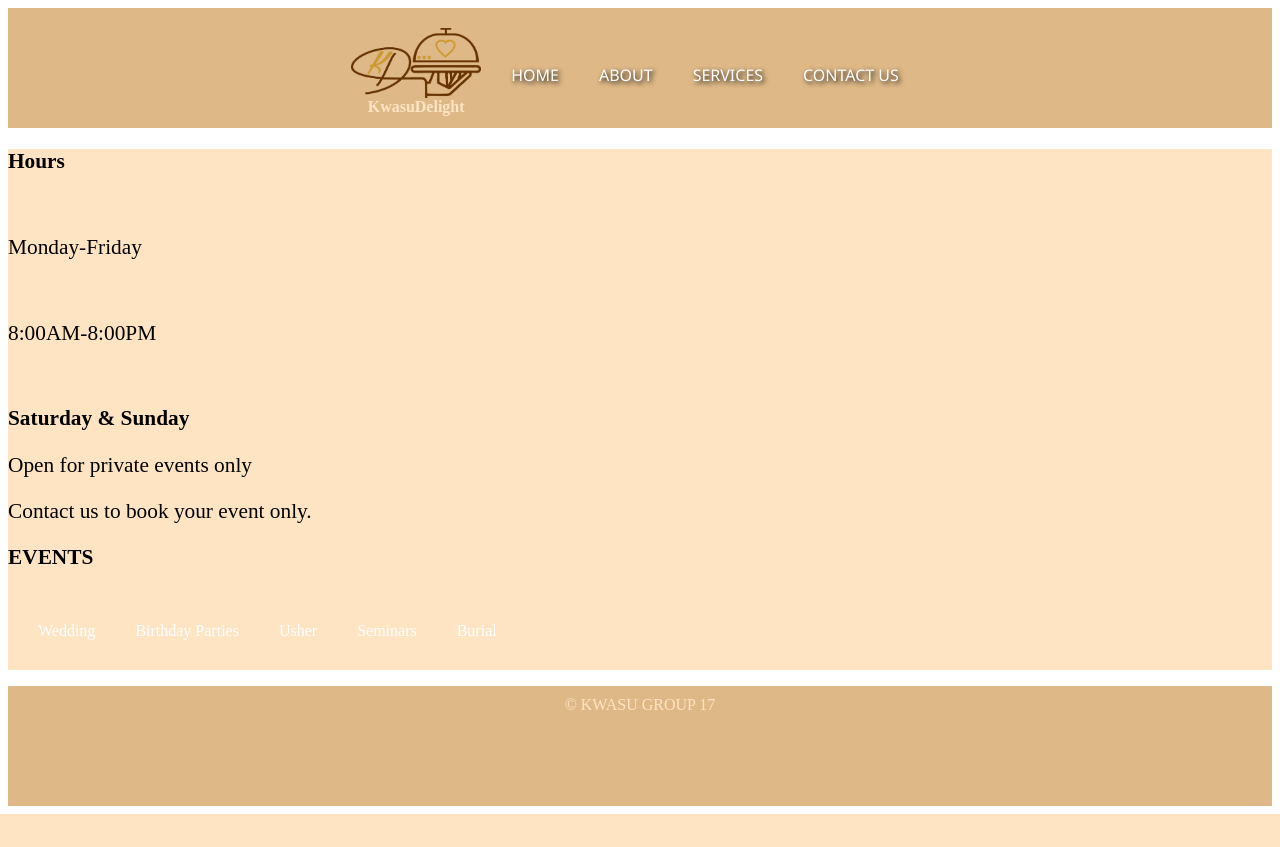
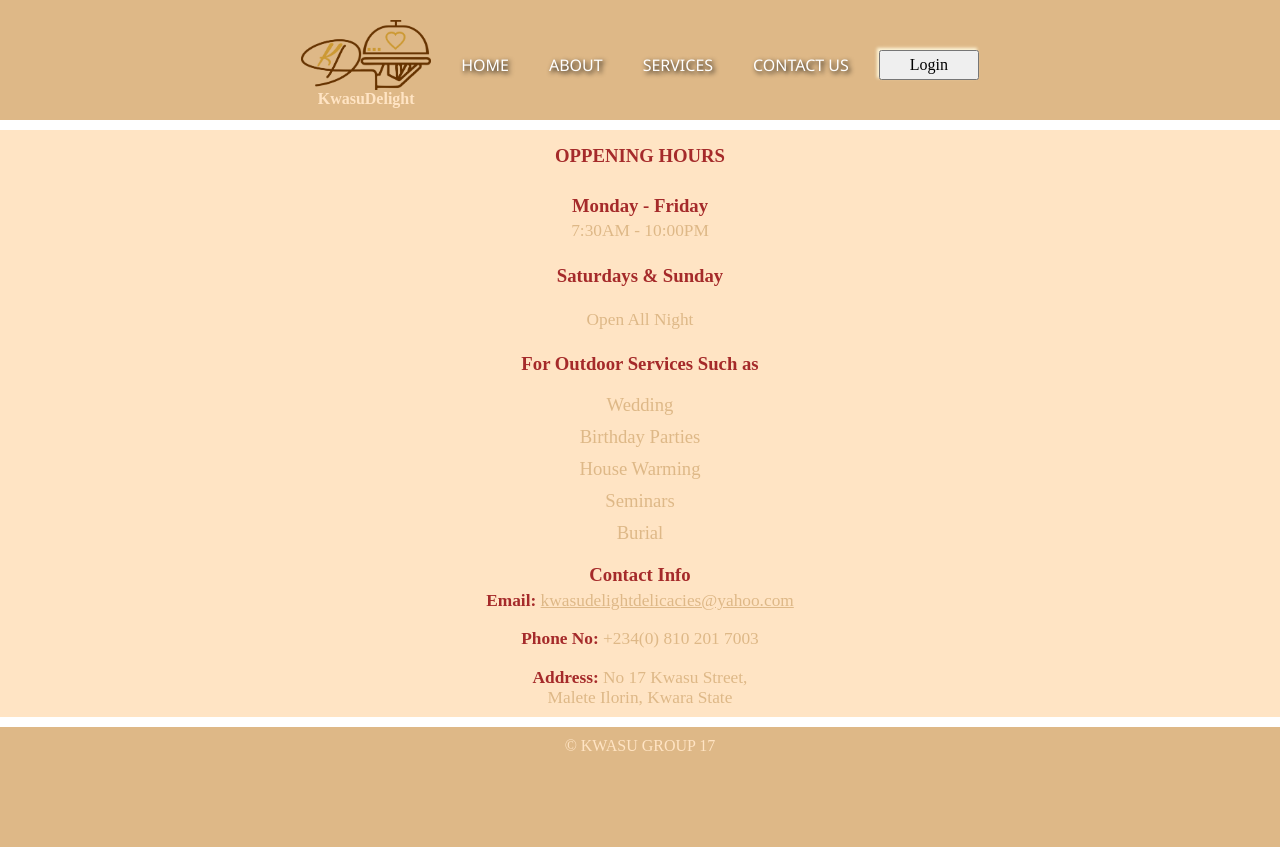
Before and after one commit to unicodebeast/unicodebeast, a PHP site: page /KwasuEatry/services.php in a window 1280 px wide. Before the commit the page ends 814 px from the top, so only its background shows below. Run offline with PHP 8.4, Linux system fonts and the light colour scheme.

Commit message:
more updates

```diff
--- a/KwasuEatry/foods.php
+++ b/KwasuEatry/foods.php
@@ -23,6 +23,7 @@
             </div>
 
             <div class="background">
+            <h3>Kindly Pick from the list of categories bellow what you would love to purchase</h3>
                 <div class="Varieties">
                     <a href="foods.php"><img src="IMAGES/i6.png" alt="food" class="images"></a>
                     <a href="barbique.php"><img src="IMAGES/i3.png" alt="food" class="images"></a>
--- a/KwasuEatry/header.php
+++ b/KwasuEatry/header.php
@@ -4,7 +4,9 @@
     <meta name="viewport" content="width=device-width, initial-scale=1.0">
     <meta http-equiv="X-UA-Compatible" content="ie=edge">
     <title>Document</title>
+    <link rel="stylesheet" href="normalize.min.css">
     <link rel="stylesheet" href="main.css">
+
 </head>
 <body>
 <header class="header">
@@ -13,12 +15,15 @@
             </div>
             <div class="nav-items">
                 <ul>
-                    <li><a href="home.php">HOME</a></li>
+                    <li><a href="index.php">HOME</a></li>
                     <li><a href="about.php">ABOUT</a></li>
                     <li><a href="services.php">SERVICES</a></li>
                     <li><a href="contact.php">CONTACT US</a></li>
                 </ul>
             </div>
+            <div class="log-button">
+                <a href="login.php"><input type="button" value="Login"></a>
+            </div>
         </header>
 </body>
 </html>
--- a/KwasuEatry/main.css
+++ b/KwasuEatry/main.css
@@ -22,7 +28,15 @@ h4{
 .logoimg{
     padding-top:10px;
 }
+
+.log-button > a > input{
+    margin-top: 40px;;
+    width: 100px;
+    height: 30px;
+    box-shadow: -2px -2px 3px cornsilk;
+}
 .nav-items {
+
     justify-self: center;
 }
 ul{
@@ -72,7 +86,7 @@ ul>li{
     color: white;
     list-style: none;
 }
-a{
+li > a{
     text-decoration: none;
     color: white;
     font:18pt;
@@ -93,11 +107,24 @@ a{
     border-radius: 10px;
     box-shadow: 3px 3px 5px burlywood;
 }
+.cart{
+    margin: 0;
+    padding: 5px;
+}
+h6{
+    padding: 10px;
+    display: block;
+    background-color: bisque;
+    font: bold;
+    font-size: 10pt;
+    text-transform: uppercase;
+}
 .main-drink {
     align-self: center;
     margin: 0 auto;
 }
 h1, h3 {
+    padding: 5px;
     margin: 0 0;
     text-align: center;
     color: brown;
@@ -249,6 +292,45 @@ p{
     margin-right: 100px;
     padding-bottom: 50px;
 }
+
+.services > p{
+    font-size: 13pt;
+    padding: 0;
+    margin: 0;
+    text-align: center;
+}
+p > span{
+    color: brown;
+    font-weight: bold;
+}
+p > a{
+    color: burlywood;
+}
+.services{
+    color: burlywood;
+    align-content: center;
+    margin: 0 auto;
+    padding: 10px;
+}
+.services > ul{
+    display: flex;
+    flex-direction: column;
+    margin: 0 auto;
+    text-align: center;
+    align-self: center;
+    justify-self: center;
+    align-content: center;
+}
+.services > ul > li{
+    margin: 0 auto;
+    margin-left: 60px;
+    margin-right: 60px;
+    padding: 5px;
+    text-align: center;
+    color: burlywood;
+    font: 14pt bold;
+
+}
 /* HOVER CLASSES */
 @keyframes hover{
     from{ color: white;}
--- a/KwasuEatry/services.php
+++ b/KwasuEatry/services.php
@@ -12,25 +12,28 @@
     require_once 'header.php';
     ?>
          <div class="section">
- <p><b>Hours</P><br></b>
- <p>Monday-Friday</p><br>
- <p>8:00AM-8:00PM</p><br>
- <P><b>Saturday & Sunday</b><br></p>
- <p>Open for private events only<br></p>
- <p>Contact us to book your event only.</p>
- <p><b>EVENTS</p></b>
+            <div class="services">
+                <h3>OPPENING HOURS</h3>
+                <br>
+                <h3>Monday - Friday</h3>
+                <p>7:30AM - 10:00PM</p><br>
+                <h3>Saturdays & Sunday</h3>
+                <br>
+                <p>Open All Night<br></p>
+                <br>
+                <h3>For Outdoor Services Such as</h3>
                     <ul>
                         <li>Wedding</li>
                         <li>Birthday Parties</li>
-         <li>Usher</li>
+                        <li>House Warming</li>
                         <li>Seminars</li>
                         <li>Burial</li>
                     </ul>
-
-
-
-
-
+                <h3>Contact Info</h3>
+                <p><span>Email:</span> <a href="kwasudelightdelicacies@yahoo.com">kwasudelightdelicacies@yahoo.com</a></p> <br>
+                <p><span>Phone No:</span> +234(0) 810 201 7003</p> <br>
+                <p><span>Address:</span> No 17 Kwasu Street, <br> Malete Ilorin, Kwara State </p>
+            </div>
         </div>
     <?php
     require_once 'footer.php';
```
Also changed, not shown: other parts of KwasuEatry/main.css (+27 -5 lines), KwasuEatry/contact.php (+13 -5 lines), KwasuEatry/drinks.php (+53 -41 lines), KwasuEatry/index.php (+29 -31 lines), KwasuEatry/login.php (+26 -13 lines), KwasuEatry/normalize.min.css (added, +2 -0 lines). Lines whose indentation alone changed are shown as unchanged.
